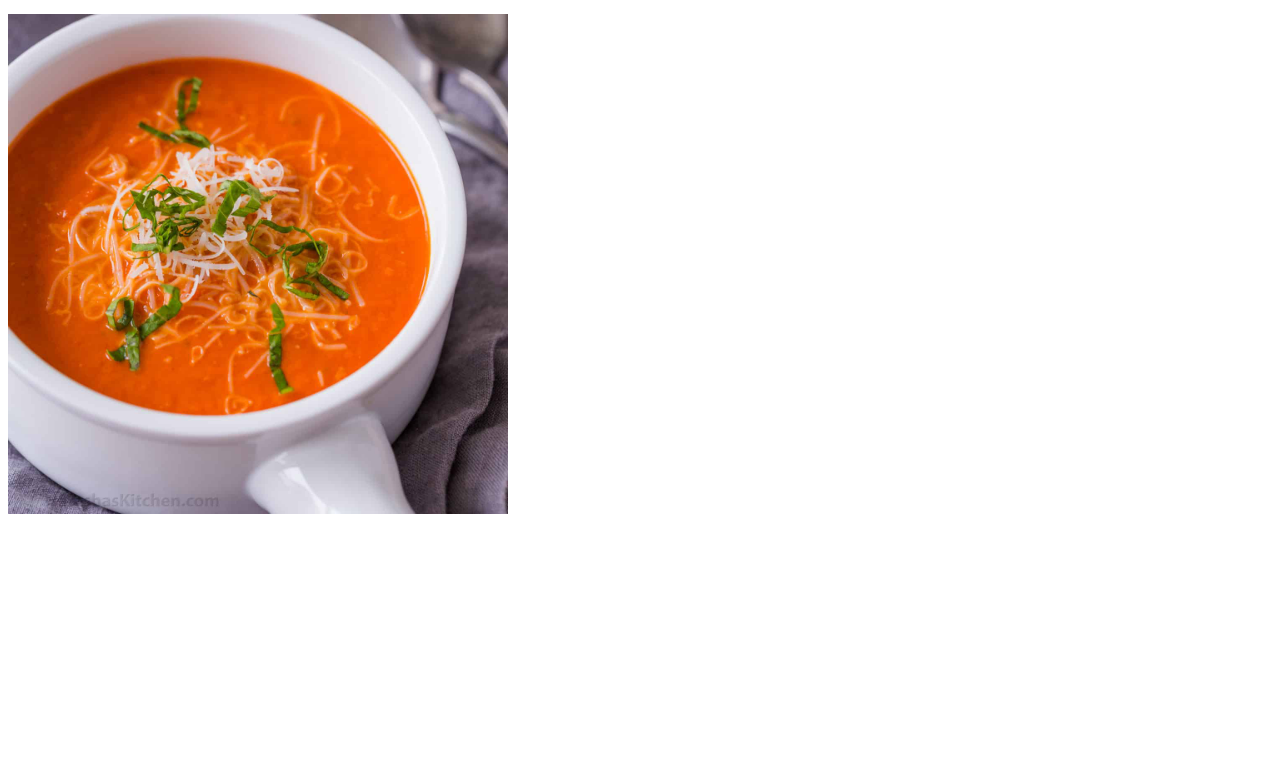
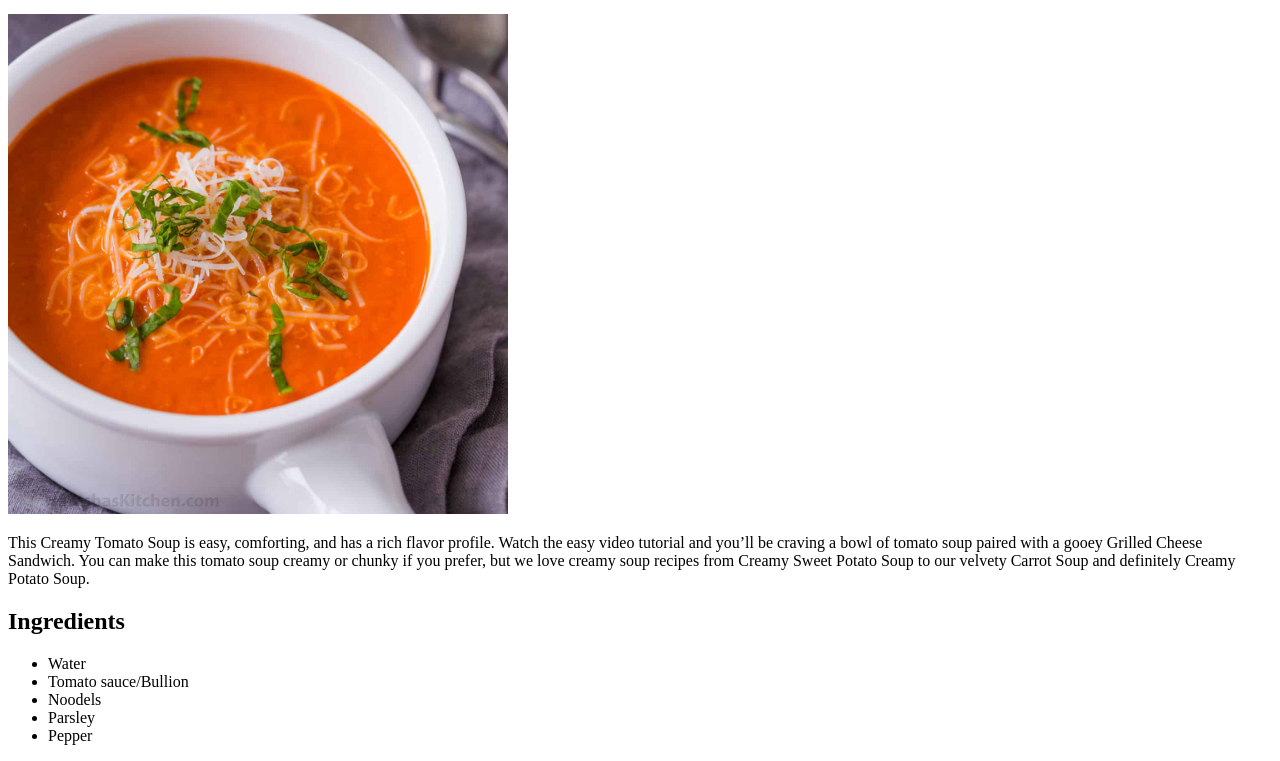
Before and after one commit to GoldRyan22/odin-recipes, a plain HTML site: page tomato-soup.html in a window 1280 px wide. Shown: the part 100-861 px from the top of the page. Before the commit the page ends 800 px from the top, so only its background shows below. Drawn offline with Linux system fonts and the light colour scheme.

Commit message:
add descriptions and ingredients list to the gulash and tomato soup recipes

```diff
--- a/tomato-soup.html
+++ b/tomato-soup.html
@@ -9,5 +9,19 @@
     <h1>Tomato Soup</h1>
     <p><a href="index.html">Homepage</a></p>
     <img src="./images/odin-tomato-soup-SQ.jpg" alt="a bowl of tomato soup with yellow noodels and a touch of spring onions" width="500" height="500">
+    <p>
+        This Creamy Tomato Soup is easy, comforting, and has a rich flavor profile.
+        Watch the easy video tutorial and you’ll be craving a bowl of tomato soup paired with a gooey Grilled Cheese Sandwich.
+        You can make this tomato soup creamy or chunky if you prefer,
+        but we love creamy soup recipes from Creamy Sweet Potato Soup to our velvety Carrot Soup and definitely Creamy Potato Soup.
+    </p>
+    <h2>Ingredients</h2>
+    <ul>
+        <li>Water</li>
+        <li>Tomato sauce/Bullion</li>
+        <li>Noodels</li>
+        <li>Parsley</li>
+        <li>Pepper</li>
+    </ul>
 </body>
 </html>
```
Also changed, not shown: gulash.html (+14 -0 lines), index.html (+4 -2 lines).
